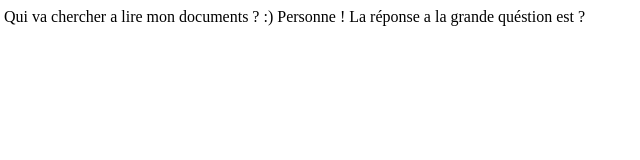
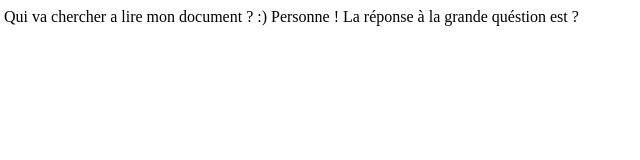
Before and after one commit to Sterioss/Git_Github, a plain HTML site: page index.htm in a window 1280 px wide. Shown: the full height of the page, 4-644 px from the left. Drawn offline with Linux system fonts and the light colour scheme.

Commit message:
Je ne sais plus écrire :) Corrections.

```diff
--- a/index.htm
+++ b/index.htm
@@ -2,6 +2,6 @@
 <title>La création d'un projet sur Github</title>
 </head>
 <body>
-Qui va chercher a lire mon documents ? :) Personne ! La réponse a la grande quéstion est ?
+Qui va chercher a lire mon document ? :) Personne ! La réponse à la grande quéstion est ?
 </body>
 </html>
```
